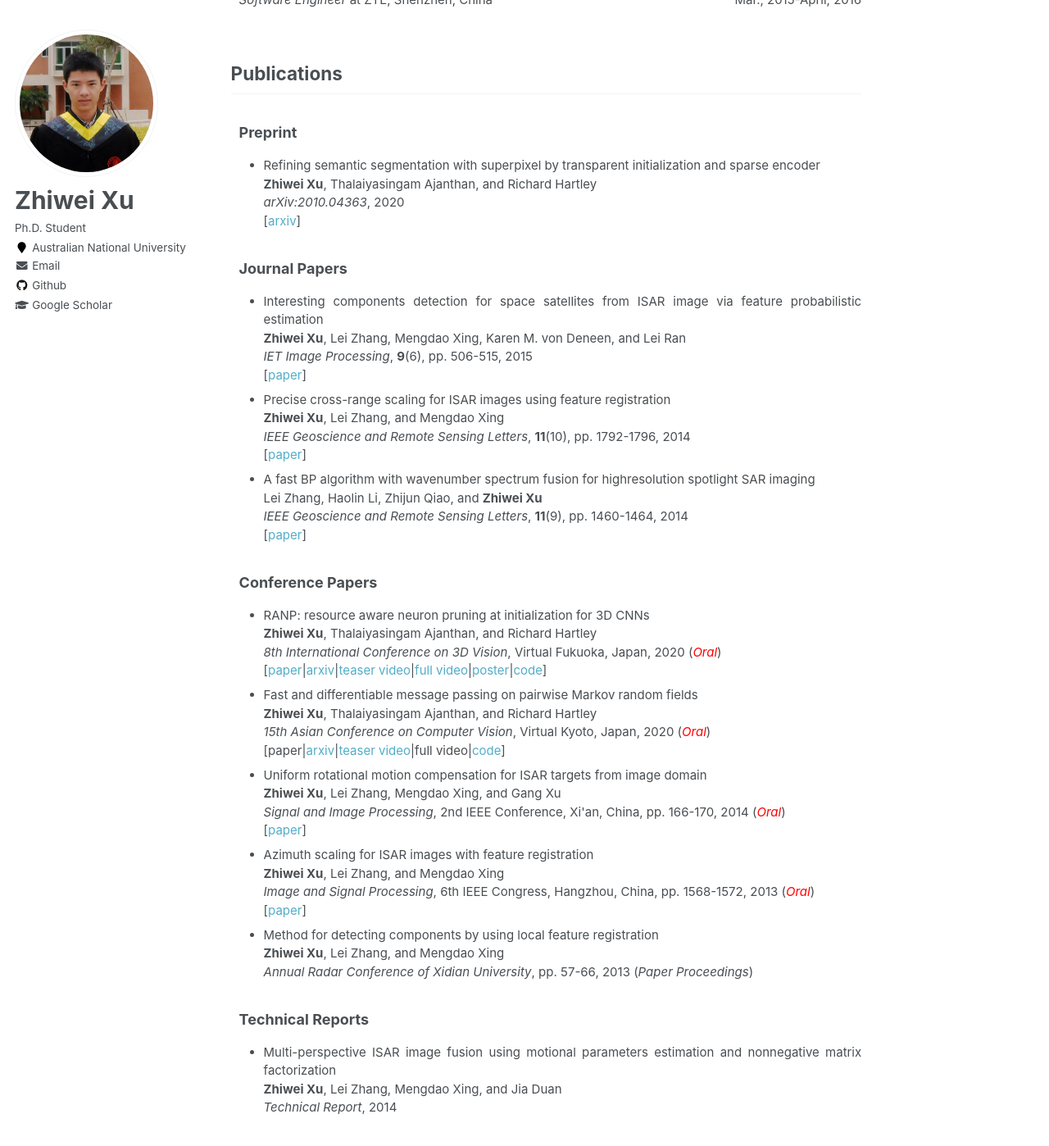
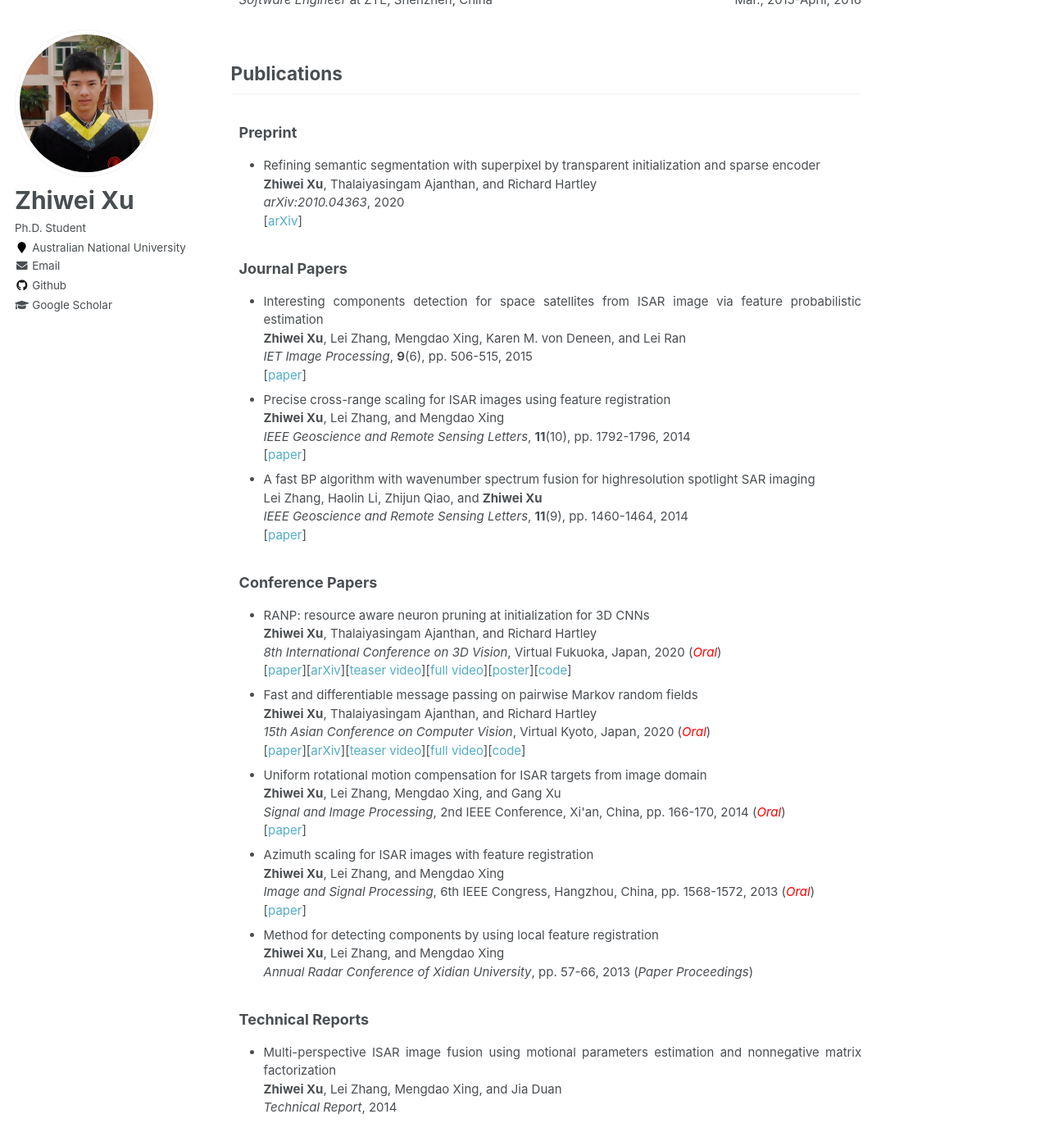
Before and after one commit to zwxu064/zwxu064.github.io, a Jekyll site: the page built from _pages/about.html, in a window 1280 px wide and 1400 px high, scrolled down 1043 px. Shown: the whole window at 82% size. Built offline with Jekyll 4.4.1, drawn with Linux system fonts in a browser that asks for light colours.

Commit message:
Updating ACCV main paper

```diff
--- a/_pages/about.html
+++ b/_pages/about.html
@@ -63,7 +63,7 @@
   <li><div>	Refining semantic segmentation with superpixel by transparent initialization and sparse encoder</div>
       <div><strong>Zhiwei Xu</strong>, Thalaiyasingam Ajanthan, and Richard Hartley</div>
       <div><i>arXiv:2010.04363</i>, 2020</div>
-      <div>[<a href="https://arxiv.org/abs/2010.04363" target="_blank">arxiv</a>]</div>
+      <div>[<a href="https://arxiv.org/abs/2010.04363" target="_blank">arXiv</a>]</div>
   </li>
   </ul>
 
@@ -94,13 +94,13 @@
   <li><div>RANP: resource aware neuron pruning at initialization for 3D CNNs</div>
       <div><strong>Zhiwei Xu</strong>, Thalaiyasingam Ajanthan, and Richard Hartley</div>
       <div><i>8th International Conference on 3D Vision</i>, Virtual Fukuoka, Japan, 2020 (<i style="color:red">Oral</i>)</div>
-      <div>[<a href="./files/3DV2020_RANP.pdf" target="_blank">paper</a>|<a href="https://arxiv.org/abs/2010.02488" target="_blank">arxiv</a>|<a href="https://www.youtube.com/watch?v=KadydhOJnBE&t=71s" target="_blank">teaser video</a>|<a href="https://3dv20vconf.cvg.ait.kyushu-u.ac.jp/poster_281.html" target="_blank">full video</a>|<a href="https://bn1302files.storage.live.com/y4mWIjIxN9_5CKv26bp4qUefzUNf0gCtJp_7g5OwkXe9JoVyKO-AvkGHnkp4oH4DXiJOsjwvjOl5Fy55eF4umP-BPDw6IRqEDrdL-eLQF9P1EJJM6XrWsbHECHTMb_85DMCIappEaVgmkQIIIUbfQiKp7utp_IWM9nR_KtYul_c8zfj5lYkyPG-9mGz-hml-Nbh?width=10368&height=6912&cropmode=none" target="_blank">poster</a>|<a href="https://github.com/zwxu064/RANP.git" target="_blank">code</a>]</div>
+      <div>[<a href="./files/RANP.pdf" target="_blank">paper</a>][<a href="https://arxiv.org/abs/2010.02488" target="_blank">arXiv</a>][<a href="https://www.youtube.com/watch?v=KadydhOJnBE&t=71s" target="_blank">teaser video</a>][<a href="https://3dv20vconf.cvg.ait.kyushu-u.ac.jp/poster_281.html" target="_blank">full video</a>][<a href="https://bn1302files.storage.live.com/y4mWIjIxN9_5CKv26bp4qUefzUNf0gCtJp_7g5OwkXe9JoVyKO-AvkGHnkp4oH4DXiJOsjwvjOl5Fy55eF4umP-BPDw6IRqEDrdL-eLQF9P1EJJM6XrWsbHECHTMb_85DMCIappEaVgmkQIIIUbfQiKp7utp_IWM9nR_KtYul_c8zfj5lYkyPG-9mGz-hml-Nbh?width=10368&height=6912&cropmode=none" target="_blank">poster</a>][<a href="https://github.com/zwxu064/RANP.git" target="_blank">code</a>]</div>
   </li>
 
   <li><div>Fast and differentiable message passing on pairwise Markov random fields</div>
       <div><strong>Zhiwei Xu</strong>, Thalaiyasingam Ajanthan, and Richard Hartley</div>
       <div><i>15th Asian Conference on Computer Vision</i>, Virtual Kyoto, Japan, 2020 (<i style="color:red">Oral</i>)</div>
-      <div>[paper|<a href="https://arxiv.org/abs/1910.10892" target="_blank">arxiv</a>|<a href="https://www.youtube.com/watch?v=ZM1SRlVu17E" target="_blank">teaser video</a>|full video|<a href="https://github.com/zwxu064/MPLayers.git" target="_blank">code</a>]</div>
+      <div>[<a href="./files/MPLayers.pdf" target="_blank">paper</a>][<a href="https://arxiv.org/abs/1910.10892" target="_blank">arXiv</a>][<a href="https://www.youtube.com/watch?v=ZM1SRlVu17E" target="_blank">teaser video</a>][<a href="https://www.science-cloud.site/accv2020/system/mypage/contents/poster_54.html" target="_blank">full video</a>][<a href="https://github.com/zwxu064/MPLayers.git" target="_blank">code</a>]</div>
   </li>
 
   <li><div>Uniform rotational motion compensation for ISAR targets from image domain</div>
```
Also changed, not shown: 3 other files.
